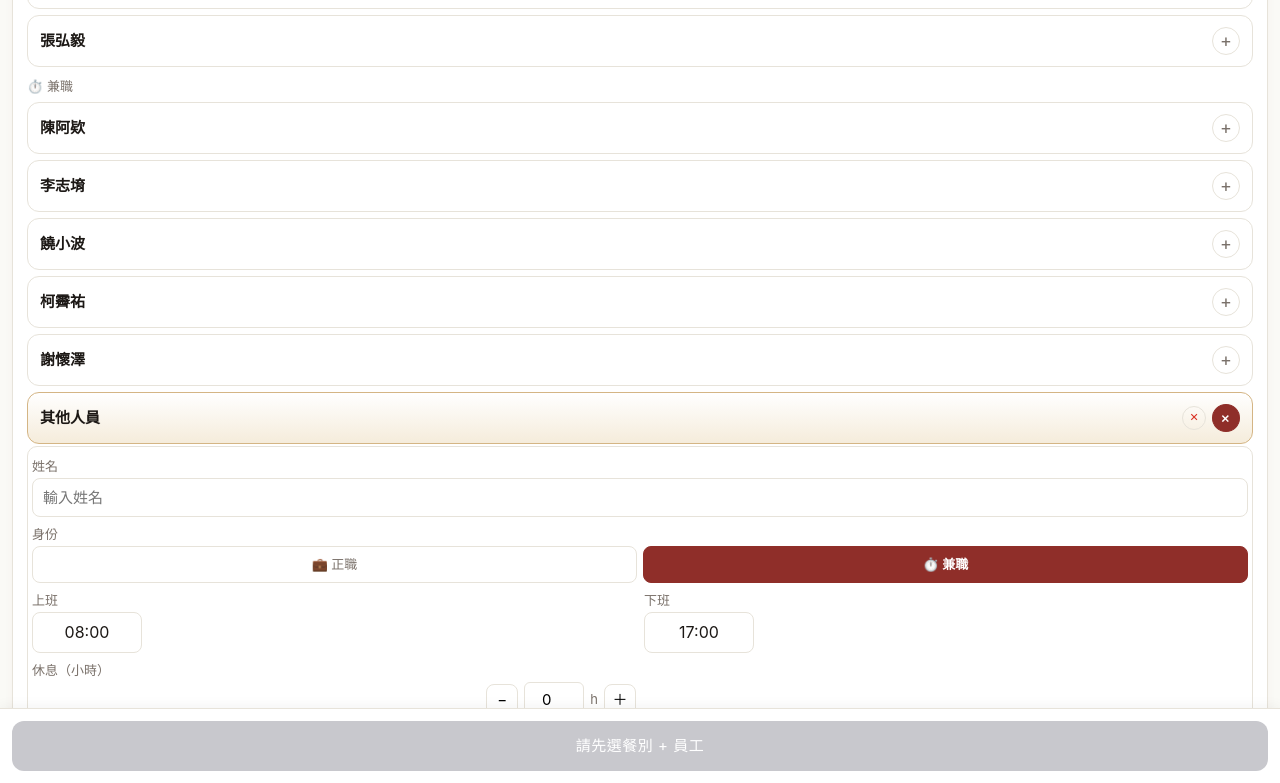
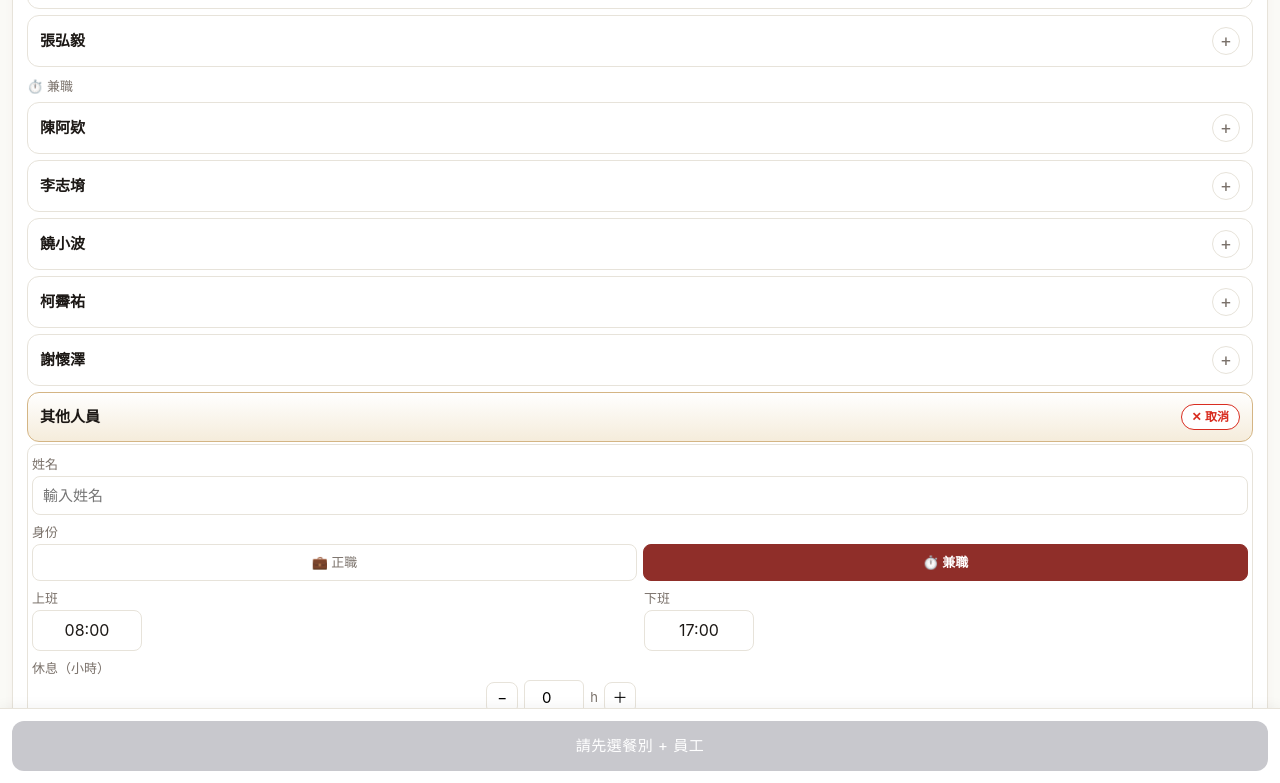
Before and after one commit to posiloop/liff-sales-report-15b, a plain HTML site: page index.html in a window 1280 px wide. Both pictures are taken after a click on the button "+ 其他人員". Shown: the part 797-1580 px from the top of the page. Drawn offline with Linux system fonts and the light colour scheme; no server answers.

Commit message:
修+其他人員雙X bug：其他人員只留紅✕取消，移除會旋轉成×的.plus，避免誤點造成疊加
Co-Authored-By: Claude Opus 4.8 <noreply@anthropic.com>

```diff
--- a/index.html
+++ b/index.html
@@ -101,7 +101,7 @@
   .tp-cancel{color:var(--muted);border-right:1px solid var(--line)}
   .tp-ok{color:var(--accent);font-weight:600}
   /* Person remove */
-  .person-remove{background:transparent;border:1px solid var(--line);border-radius:50%;width:24px;height:24px;font-size:11px;color:var(--warn);cursor:pointer;padding:0;line-height:1}
+  .person-remove{background:#fff;border:1px solid var(--warn);border-radius:14px;height:26px;padding:0 10px;font-size:12px;font-weight:700;color:var(--warn);cursor:pointer;line-height:1;white-space:nowrap}
   .hh-stepper{display:flex;align-items:center;gap:6px;justify-content:flex-end}
   .hh-stepper input[type=number]{width:60px;padding:6px;text-align:center;font:inherit;border:1px solid var(--line);border-radius:6px}
   .hh-stepper button{width:32px;height:32px;border-radius:8px;border:1px solid var(--line);background:#fff;font-size:18px;font:inherit;cursor:pointer}
@@ -613,8 +613,10 @@ function buildPersonTile(name, group, isOther, schedule){
   tile.dataset.name = name;
   tile.dataset.group = group;
   if (isOther) tile.dataset.other = '1';
-  const removeBtn = isOther ? `<button type="button" class="person-remove" title="刪除">✕</button>` : '';
-  tile.innerHTML = `<div class="name">${name}</div><div style="display:flex;align-items:center;gap:6px">${removeBtn}<div class="plus">+</div></div>`;
+  // 其他人員：只留紅色 ✕（移除），不再放會旋轉成 × 的 .plus 指示器，避免出現兩個 X 造成誤點疊加（建全 2026-07-04）
+  const removeBtn = isOther ? `<button type="button" class="person-remove" title="移除">✕ 取消</button>` : '';
+  const plusEl = isOther ? '' : `<div class="plus">+</div>`;
+  tile.innerHTML = `<div class="name">${name}</div><div style="display:flex;align-items:center;gap:6px">${removeBtn}${plusEl}</div>`;
 
   const fields = document.createElement('div');
   fields.className = 'person-fields';
```
